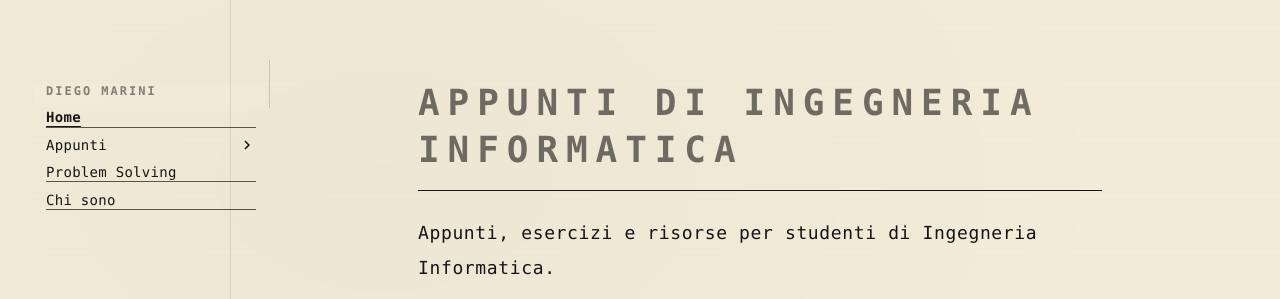
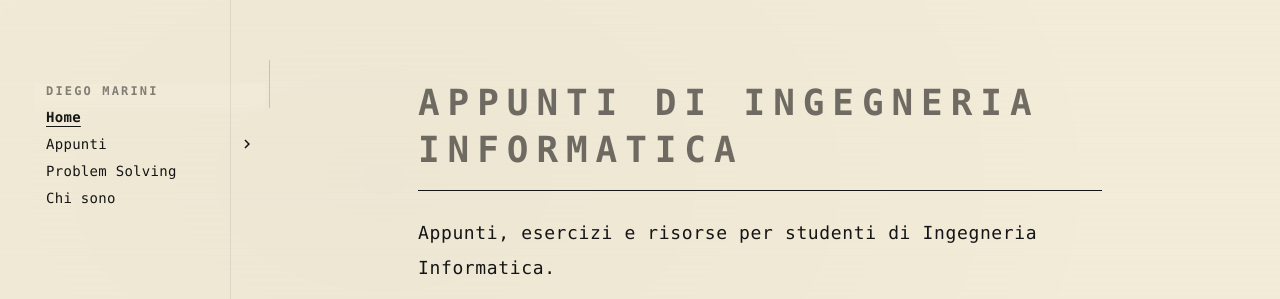
Before and after one commit to diego-marini/marini-notes, an MkDocs documentation site: the page built from docs/index.md, in a window 1280 px wide. Shown: the top 299 px of the page. Built offline with MkDocs 1.6.1 and Material for MkDocs 9.7.7, drawn with Linux system fonts in a browser that asks for light colours.

Commit message:
Polish typewriter theme

```diff
--- a/docs/stylesheets/typewriter.css
+++ b/docs/stylesheets/typewriter.css
@@ -25,17 +25,125 @@
 }
 
 /* Kill modern chrome */
-.md-header, .md-footer{ display:none !important; }
-.md-sidebar--secondary{ display:none !important; }
+.md-header,
+.md-footer{
+  display: none !important;
+}
+
+/* Remove right-side TOC */
+.md-sidebar--secondary{
+  display: none !important;
+}
 
 /* Layout = printed page */
 .md-main__inner{
   margin-top: 3rem !important;
 }
+
 .md-content{
   max-width: 820px !important;
   margin: 0 auto !important;
   padding: 0 2.2rem 4rem 2.2rem !important;
+}
+
+/* Typography */
+.md-typeset{
+  font-size: 18px !important;
+  line-height: 1.95 !important;
+  letter-spacing: .035em;
+}
+
+.md-typeset p,
+.md-typeset li{
+  color: var(--ink) !important;
+}
+
+/* Keep paragraphs readable (like a printed page) */
+.md-typeset p{
+  max-width: 650px;
+}
+
+/* Headings: stamped feeling */
+.md-typeset h1{
+  text-transform: uppercase;
+  letter-spacing: .22em;
+  font-weight: 800 !important;
+  margin: 0 0 1.2rem 0;
+  padding-bottom: .8rem;
+  border-bottom: 1px solid var(--ink);
+}
+
+.md-typeset h2{
+  text-transform: uppercase;
+  letter-spacing: .16em;
+  font-weight: 800 !important;
+  margin-top: 2.8rem;
+}
+
+.md-typeset h3{
+  letter-spacing: .10em;
+  font-weight: 800 !important;
+  margin-top: 2.2rem;
+}
+
+/* Horizontal rule */
+.md-typeset hr{
+  border: 0;
+  border-top: 1px solid var(--hairline);
+  margin: 2.4rem 0;
+}
+
+/* Links: editorial underline */
+.md-typeset a{
+  color: var(--ink) !important;
+  text-decoration: none;
+  border-bottom: 1px solid rgba(90,83,71,.85);
+  padding-bottom: 1px;
+}
+
+.md-typeset a:hover{
+  background: var(--ink);
+  color: var(--paper) !important;
+  box-shadow: 0 0 0 3px var(--ink);
+  opacity: 1;
+}
+
+/* Inline code and blocks: annotation style */
+.md-typeset code{
+  background: rgba(0,0,0,.06) !important;
+  border: 1px solid rgba(0,0,0,.16);
+  padding: 2px 6px;
+}
+
+.md-typeset pre{
+  background: rgba(0,0,0,.05) !important;
+  border: 1px solid rgba(0,0,0,.18);
+}
+
+/* Callouts/admonitions: like margin notes */
+.md-typeset .admonition,
+.md-typeset details{
+  border: 1px solid rgba(0,0,0,.18) !important;
+  background: rgba(0,0,0,.03) !important;
+  box-shadow: none !important;
+}
+
+.md-typeset .admonition-title{
+  text-transform: uppercase;
+  letter-spacing: .18em;
+  font-weight: 800;
+}
+
+/* Tables: clean, book-like */
+.md-typeset table{
+  border: 1px solid rgba(0,0,0,.18);
+}
+
+.md-typeset table th{
+  background: rgba(0,0,0,.05);
+  text-transform: uppercase;
+  letter-spacing: .14em;
+  font-size: 12px;
 }
 
 /* Subtle paper texture (CSS-only, no images) */
@@ -47,121 +155,58 @@
   background:
     radial-gradient(1200px 800px at 30% 20%, rgba(0,0,0,.06), transparent 60%),
     radial-gradient(900px 700px at 70% 80%, rgba(0,0,0,.05), transparent 55%),
-    repeating-linear-gradient(0deg, rgba(0,0,0,.015), rgba(0,0,0,.015) 1px, transparent 1px, transparent 7px);
+    repeating-linear-gradient(
+      0deg,
+      rgba(0,0,0,.015),
+      rgba(0,0,0,.015) 1px,
+      transparent 1px,
+      transparent 7px
+    );
   mix-blend-mode: multiply;
   opacity: .35;
 }
 
-/* Sidebar (left) — minimal, editorial */
+/* Sidebar (left): minimal editorial */
 .md-sidebar{
   background: transparent !important;
   border-right: 1px solid var(--hairline);
 }
+
+/* Sidebar width refinement */
+.md-sidebar--primary{
+  width: 240px;
+}
+
 .md-nav__title{
   text-transform: uppercase;
   letter-spacing: .18em;
   font-size: 12px !important;
   color: var(--ink-2) !important;
+  opacity: .7;
 }
+
 .md-nav__link{
   color: var(--ink) !important;
   letter-spacing: .02em;
 }
+
 .md-nav__link--active{
-  font-weight: 700 !important;
+  font-weight: 800 !important;
   text-decoration: underline;
   text-underline-offset: 4px;
 }
+
 .md-nav__link:hover{
   text-decoration: underline;
   text-underline-offset: 4px;
 }
 
-/* Typography */
-.md-typeset{
-  font-size: 18px !important;
-  line-height: 1.95 !important;
-  letter-spacing: .035em;
-}
-.md-typeset p, .md-typeset li{
-  color: var(--ink) !important;
-}
-.md-typeset hr{
-  border: 0;
-  border-top: 1px solid var(--hairline);
-  margin: 2.4rem 0;
+/* Reduce vertical spacing between nav items */
+.md-nav__item{
+  margin: 0.3rem 0;
 }
 
-/* Headings: “stamped” feeling */
-.md-typeset h1{
-  text-transform: uppercase;
-  letter-spacing: .22em;
-  font-weight: 800 !important;
-  margin: 0 0 1.2rem 0;
-  padding-bottom: .8rem;
-  border-bottom: 1px solid var(--ink);
-}
-.md-typeset h2{
-  text-transform: uppercase;
-  letter-spacing: .16em;
-  font-weight: 800 !important;
-  margin-top: 2.8rem;
-}
-.md-typeset h3{
-  letter-spacing: .10em;
-  font-weight: 800 !important;
-  margin-top: 2.2rem;
-}
-
-/* Links: ink underline + invert hover */
-.md-typeset a{
-  color: var(--ink) !important;
-  text-decoration: underline;
-  text-underline-offset: 4px;
-  text-decoration-thickness: 1px;
-}
-.md-typeset a:hover{
-  background: var(--ink);
-  color: var(--paper) !important;
-  box-shadow: 0 0 0 3px var(--ink);
-}
-
-/* Inline code and blocks: “annotation” style */
-.md-typeset code{
-  background: rgba(0,0,0,.06) !important;
-  border: 1px solid rgba(0,0,0,.16);
-  padding: 2px 6px;
-}
-.md-typeset pre{
-  background: rgba(0,0,0,.05) !important;
-  border: 1px solid rgba(0,0,0,.18);
-}
-
-/* Callouts/admonitions: look like margin notes */
-.md-typeset .admonition,
-.md-typeset details{
-  border: 1px solid rgba(0,0,0,.18) !important;
-  background: rgba(0,0,0,.03) !important;
-  box-shadow: none !important;
-}
-.md-typeset .admonition-title{
-  text-transform: uppercase;
-  letter-spacing: .18em;
-  font-weight: 800;
-}
-
-/* Tables: clean, book-like */
-.md-typeset table{
-  border: 1px solid rgba(0,0,0,.18);
-}
-.md-typeset table th{
-  background: rgba(0,0,0,.05);
-  text-transform: uppercase;
-  letter-spacing: .14em;
-  font-size: 12px;
-}
-
-/* Subtle “book gutter” line (left margin) */
+/* Subtle "book gutter" line (desktop only) */
 .md-content::before{
   content:"";
   position: fixed;
@@ -175,52 +220,31 @@
   pointer-events: none;
 }
 
-/* Hide Material search field (optional); comment out if you want it */
-.md-search{ display:none !important; }
+/* Hide Material search field for ultra-minimal look */
+.md-search{
+  display: none !important;
+}
 
-/* Make icons less “modern” */
+/* Hide “back to top” floating button */
+.md-top{
+  display: none !important;
+}
+
+/* Make emojis/icons less modern */
 .md-typeset .twemoji{
   filter: grayscale(1) contrast(1.1);
   opacity: .8;
 }
 
-/* Sidebar width più raffinata */
-.md-sidebar--primary {
-    width: 240px;
+/* Mobile adjustments */
+@media (max-width: 900px){
+  .md-content{
+    padding: 0 1.2rem 3rem 1.2rem !important;
+  }
+  .md-content::before{
+    display: none;
+  }
+  .md-sidebar--primary{
+    width: auto;
+  }
 }
-
-.md-nav__title {
-    font-size: 0.85rem;
-    letter-spacing: 2px;
-    opacity: 0.7;
-}
-
-/* Riduce spazio verticale tra link */
-.md-nav__item {
-    margin: 0.3rem 0;
-}
-
-h1 {
-    margin-bottom: 0.5rem;
-}
-
-h1 + hr {
-    margin-top: 0.3rem;
-}
-
-a {
-    text-decoration: none;
-    border-bottom: 1px solid #5a5347;
-}
-
-a:hover {
-    opacity: 0.7;
-}
-
-.md-top {
-    display: none !important;
-}
-
-p {
-    max-width: 650px;
-}
```
